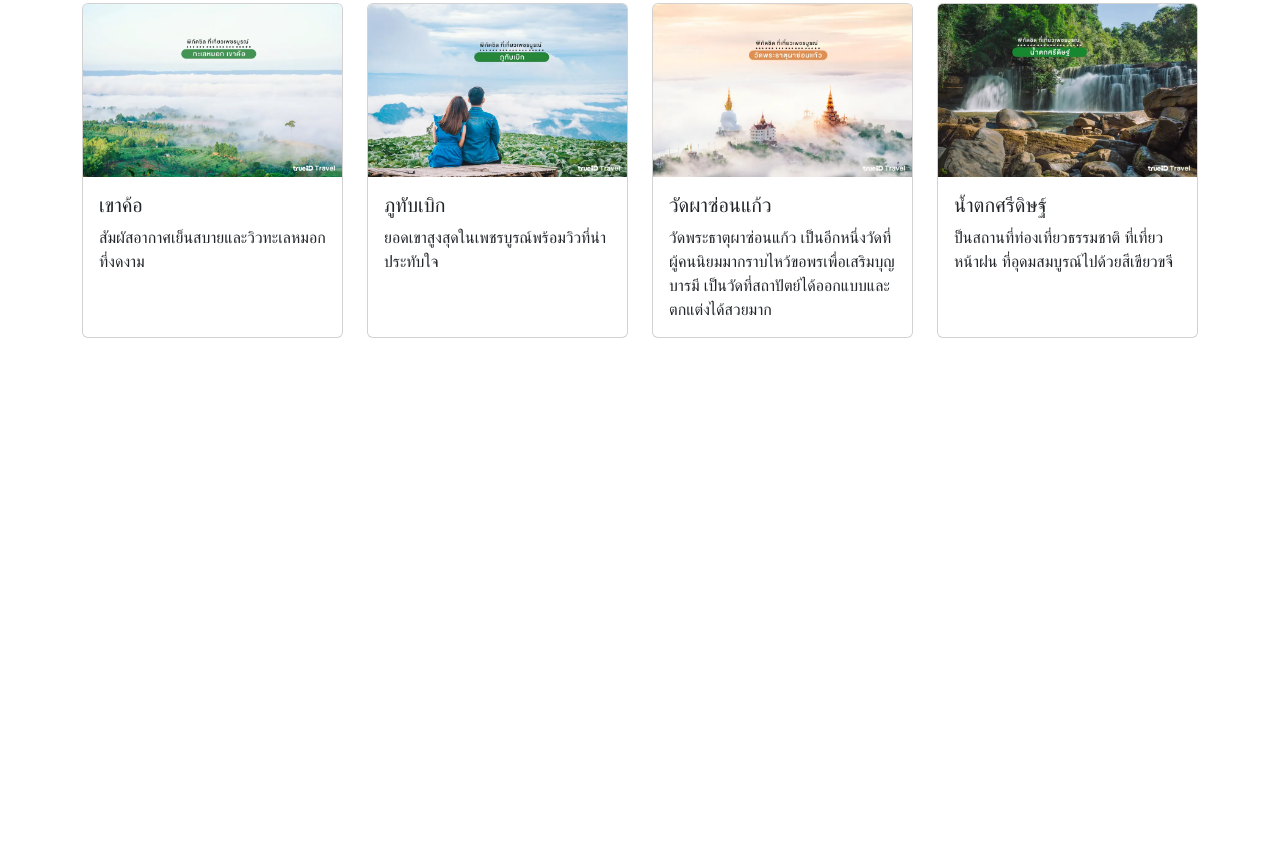
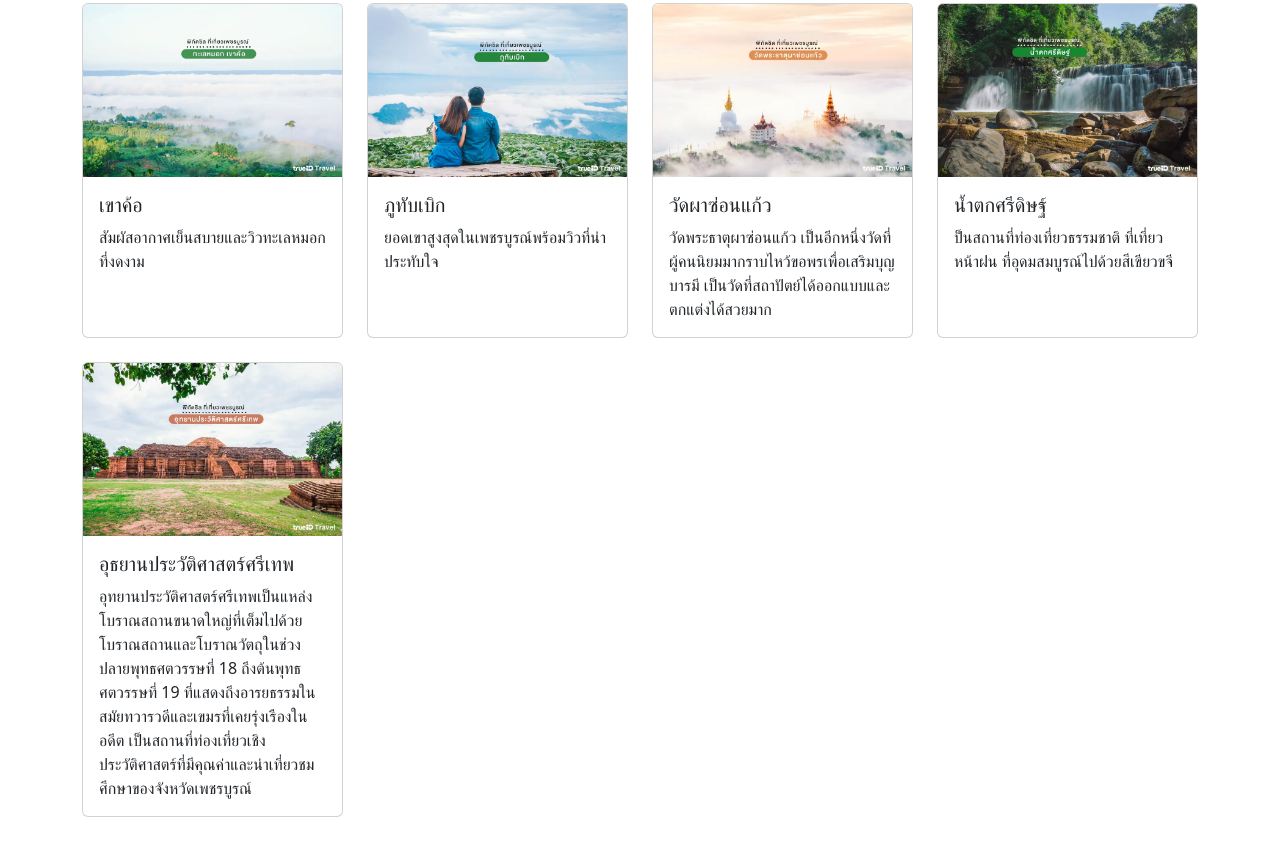
Before and after one commit to Kanyanat1123/66160002_Hw2_Bootstrap, a plain HTML site: page index.html in a window 1280 px wide. Shown: the part 835-1690 px from the top of the page. Before the commit the page ends 1221 px from the top, so only its background shows below. Drawn offline with nearby package versions, Linux system fonts and the light colour scheme.

Commit message:
สถานที่ท่องเที่ยวที่ยว 4

```diff
--- a/index.html
+++ b/index.html
@@ -101,3 +101,12 @@
                     </div>
                 </div>
             </div>
+            <div class="col">
+                <div class="card h-100">
+                    <img src="image/990b6f10-5852-11ee-a003-3f61b453e0f6_webp_original.webp" class="card-img-top" alt="ศรีเทพ">
+                    <div class="card-body">
+                        <h5 class="card-title">อุธยานประวัติศาสตร์ศรีเทพ</h5>
+                        <p class="card-text"> อุทยานประวัติศาสตร์ศรีเทพเป็นแหล่งโบราณสถานขนาดใหญ่ที่เต็มไปด้วยโบราณสถานและโบราณวัตถุในช่วงปลายพุทธศตวรรษที่ 18 ถึงต้นพุทธศตวรรษที่ 19 ที่แสดงถึงอารยธรรมในสมัยทวารวดีและเขมรที่เคยรุ่งเรืองในอดีต เป็นสถานที่ท่องเที่ยวเชิงประวัติศาสตร์ที่มีคุณค่าและน่าเที่ยวชมศึกษาของจังหวัดเพชรบูรณ์</p>
+                    </div>
+                </div>
+            </div>
```
Also changed, not shown: image/990b6f10-5852-11ee-a003-3f61b453e0f6_webp_original.webp (added).
